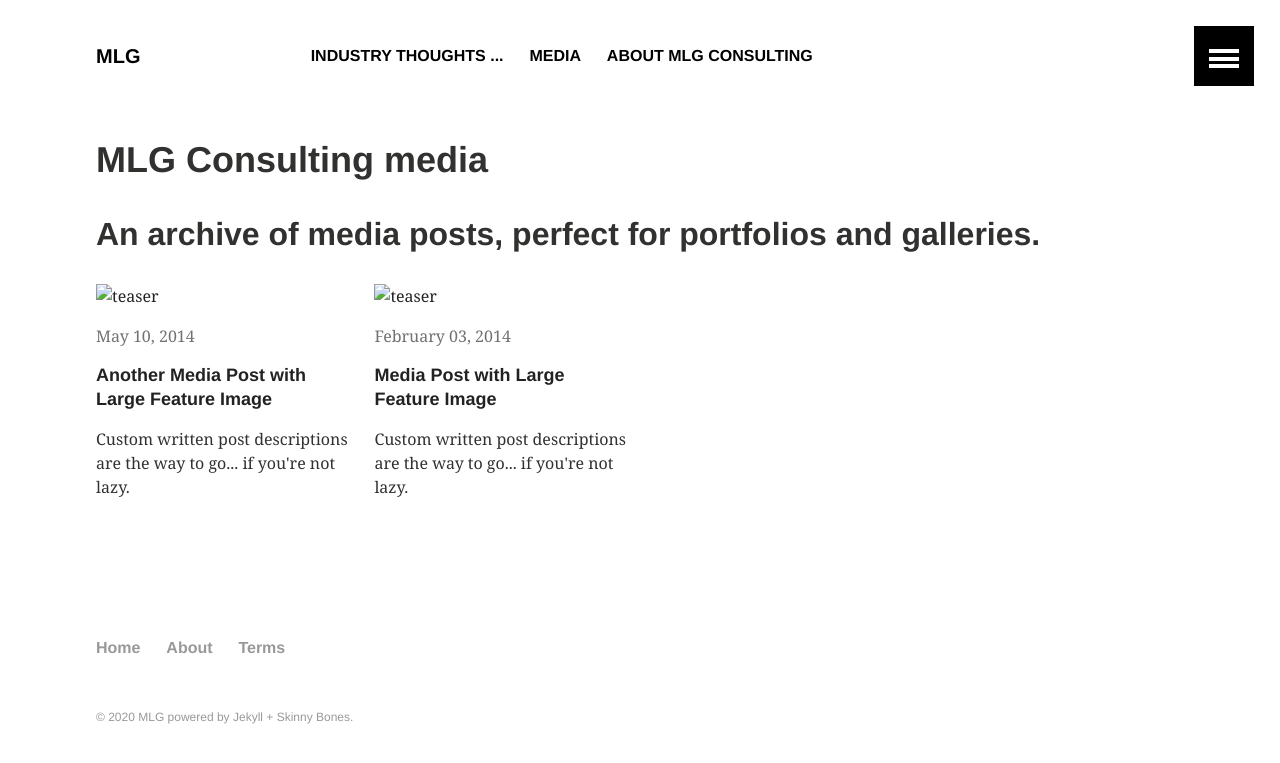
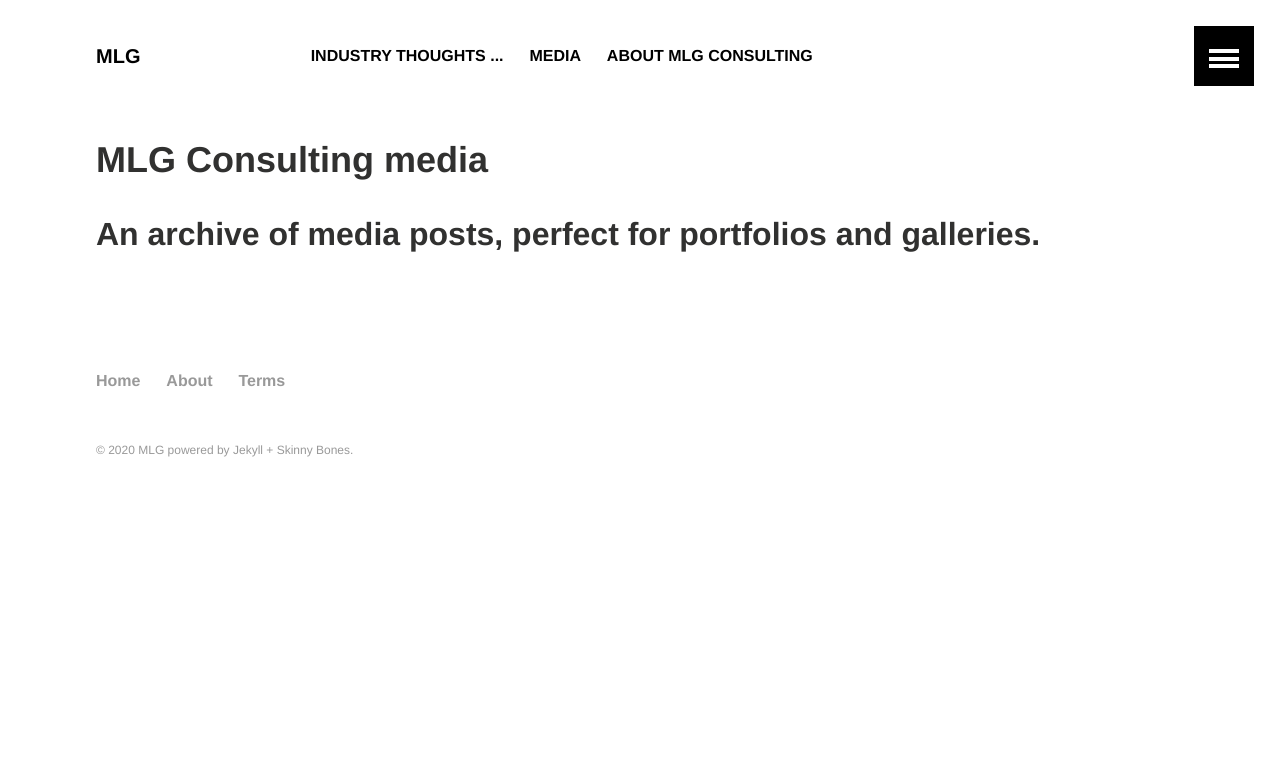
Before and after one commit to mlgtsc/mlgtalentstrategyandconsulting.com, a Jekyll site: the page built from media/index.md, in a window 1280 px wide. Shown: the top 763 px of the page. Built offline with Jekyll 4.4.1, drawn with Linux system fonts in a browser that asks for light colours; part of the change alters nothing that is shown.

Commit message:
Fix url setting

```diff
--- a/_config.yml
+++ b/_config.yml
@@ -5,7 +5,7 @@ description: "Business Affairs, talent auditing, and consulting"
 logo: 120x120.gif
 teaser: 400x250.gif
 locale: en_US
-url: http://192.168.1.126:3000/
+url: "https://mlgtsc.github.io/mlgtalentstrategyandconsulting.com"
 # Use 'bundle exec jekyll serve --host 192.168.1.xxx --baseurl ""' to serve locally
 baseurl: "https://mlgtsc.github.io/mlgtalentstrategyandconsulting.com"
 
--- a/_posts/media/2014-02-03-sample-media-page.md
+++ /dev/null
@@ -1,23 +0,0 @@
----
-layout: media
-title: "Media Post with Large Feature Image"
-categories: media
-excerpt: "Custom written post descriptions are the way to go... if you're not lazy."
-ads: true
-share: false
-image:
-  feature: lock-1600x800.jpg
-  teaser: lock-400x250.jpg
-  credit: Michael Rose
-  creditlink: http://mademistakes.com
----
-
-This is a sample media post with a large feature image up top and tons of text. Odio ad blue bottle vinyl, 90's narwhal commodo bitters pour-over nostrud. Ugh est hashtag in, fingerstache adipisicing laboris esse Pinterest shabby chic Portland. Shoreditch bicycle rights anim, flexitarian laboris put a bird on it vinyl cupidatat narwhal. Hashtag artisan skateboard, flannel Bushwick nesciunt salvia aute fixie do plaid post-ironic dolor McSweeney's. Cliche pour-over chambray nulla four loko skateboard sapiente hashtag.
-
-### Thundercats Ho!
-
-Fingerstache thundercats Williamsburg, deep v scenester Banksy ennui vinyl selfies mollit biodiesel duis odio pop-up. Banksy 3 wolf moon try-hard, sapiente enim stumptown deep v ad letterpress. Squid beard brunch, exercitation raw denim yr sint direct trade. Raw denim narwhal id, flannel DIY McSweeney's seitan. Letterpress artisan bespoke accusamus, meggings laboris consequat Truffaut qui in seitan. Sustainable cornhole Schlitz, twee Cosby sweater banh mi deep v forage letterpress flannel whatever keffiyeh. Sartorial cred irure, semiotics ethical sed blue bottle nihil letterpress.
-
-Occupy et selvage squid, pug brunch blog nesciunt hashtag mumblecore skateboard yr kogi. Ugh small batch swag four loko. Fap post-ironic qui tote bag farm-to-table american apparel scenester keffiyeh vero, swag non pour-over gentrify authentic pitchfork. Schlitz scenester lo-fi voluptate, tote bag irony bicycle rights pariatur vero Vice freegan wayfarers exercitation nisi shoreditch. Chambray tofu vero sed. Street art swag literally leggings, Cosby sweater mixtape PBR lomo Banksy non in pitchfork ennui McSweeney's selfies. Odd Future Banksy non authentic.
-
-Aliquip enim artisan dolor post-ironic. Pug tote bag Marfa, deserunt pour-over Portland wolf eu odio intelligentsia american apparel ugh ea. Sunt viral et, 3 wolf moon gastropub pug id. Id fashion axe est typewriter, mlkshk Portland art party aute brunch. Sint pork belly Cosby sweater, deep v mumblecore kitsch american apparel. Try-hard direct trade tumblr sint skateboard. Adipisicing bitters excepteur biodiesel, pickled gastropub aute veniam.
--- a/_posts/media/2014-05-10-another-sample-media-page.md
+++ /dev/null
@@ -1,25 +0,0 @@
----
-layout: media
-title: "Another Media Post with Large Feature Image"
-categories: media
-excerpt: "Custom written post descriptions are the way to go... if you're not lazy."
-ads: true
-share: false
-image:
-  feature: branch-1600x800.jpg
-  teaser: branch-400x250.jpg
-  credit: Michael Rose
-  creditlink: http://mademistakes.com
----
-
-This is a sample media post with a large feature image up top and tons of text. Odio ad blue bottle vinyl, 90's narwhal commodo bitters pour-over nostrud. Ugh est hashtag in, fingerstache adipisicing laboris esse Pinterest shabby chic Portland. Shoreditch bicycle rights anim, flexitarian laboris put a bird on it vinyl cupidatat narwhal. Hashtag artisan skateboard, flannel Bushwick nesciunt salvia aute fixie do plaid post-ironic dolor McSweeney's. Cliche pour-over chambray nulla four loko skateboard sapiente hashtag.
-
-## Thundercats Ho!
-
-Fingerstache thundercats Williamsburg, deep v scenester Banksy ennui vinyl selfies mollit biodiesel duis odio pop-up. Banksy 3 wolf moon try-hard, sapiente enim stumptown deep v ad letterpress. Squid beard brunch, exercitation raw denim yr sint direct trade. Raw denim narwhal id, flannel DIY McSweeney's seitan. Letterpress artisan bespoke accusamus, meggings laboris consequat Truffaut qui in seitan. Sustainable cornhole Schlitz, twee Cosby sweater banh mi deep v forage letterpress flannel whatever keffiyeh. Sartorial cred irure, semiotics ethical sed blue bottle nihil letterpress.
-
-## Tools Used
-
-Occupy et selvage squid, pug brunch blog nesciunt hashtag mumblecore skateboard yr kogi. Ugh small batch swag four loko. Fap post-ironic qui tote bag farm-to-table american apparel scenester keffiyeh vero, swag non pour-over gentrify authentic pitchfork. Schlitz scenester lo-fi voluptate, tote bag irony bicycle rights pariatur vero Vice freegan wayfarers exercitation nisi shoreditch. Chambray tofu vero sed. Street art swag literally leggings, Cosby sweater mixtape PBR lomo Banksy non in pitchfork ennui McSweeney's selfies. Odd Future Banksy non authentic.
-
-Aliquip enim artisan dolor post-ironic. Pug tote bag Marfa, deserunt pour-over Portland wolf eu odio intelligentsia american apparel ugh ea. Sunt viral et, 3 wolf moon gastropub pug id. Id fashion axe est typewriter, mlkshk Portland art party aute brunch. Sint pork belly Cosby sweater, deep v mumblecore kitsch american apparel. Try-hard direct trade tumblr sint skateboard. Adipisicing bitters excepteur biodiesel, pickled gastropub aute veniam.
```
